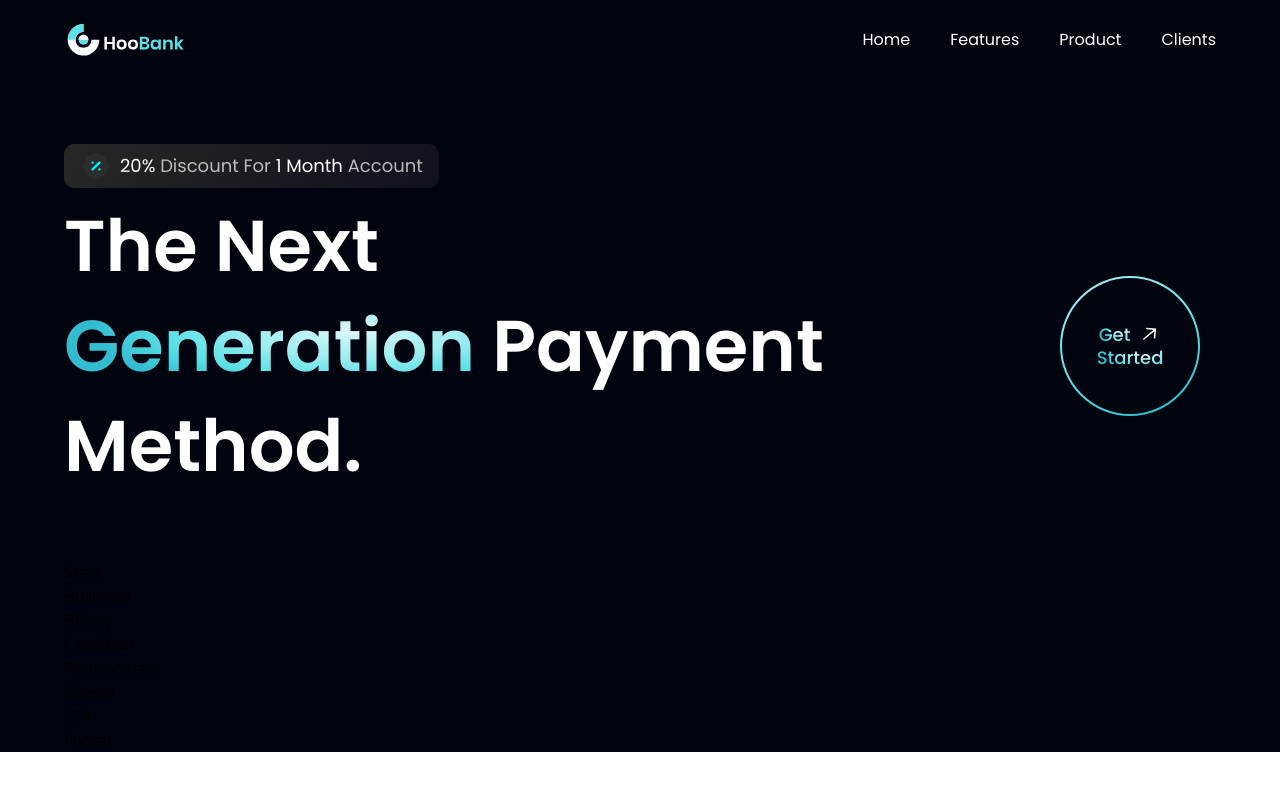
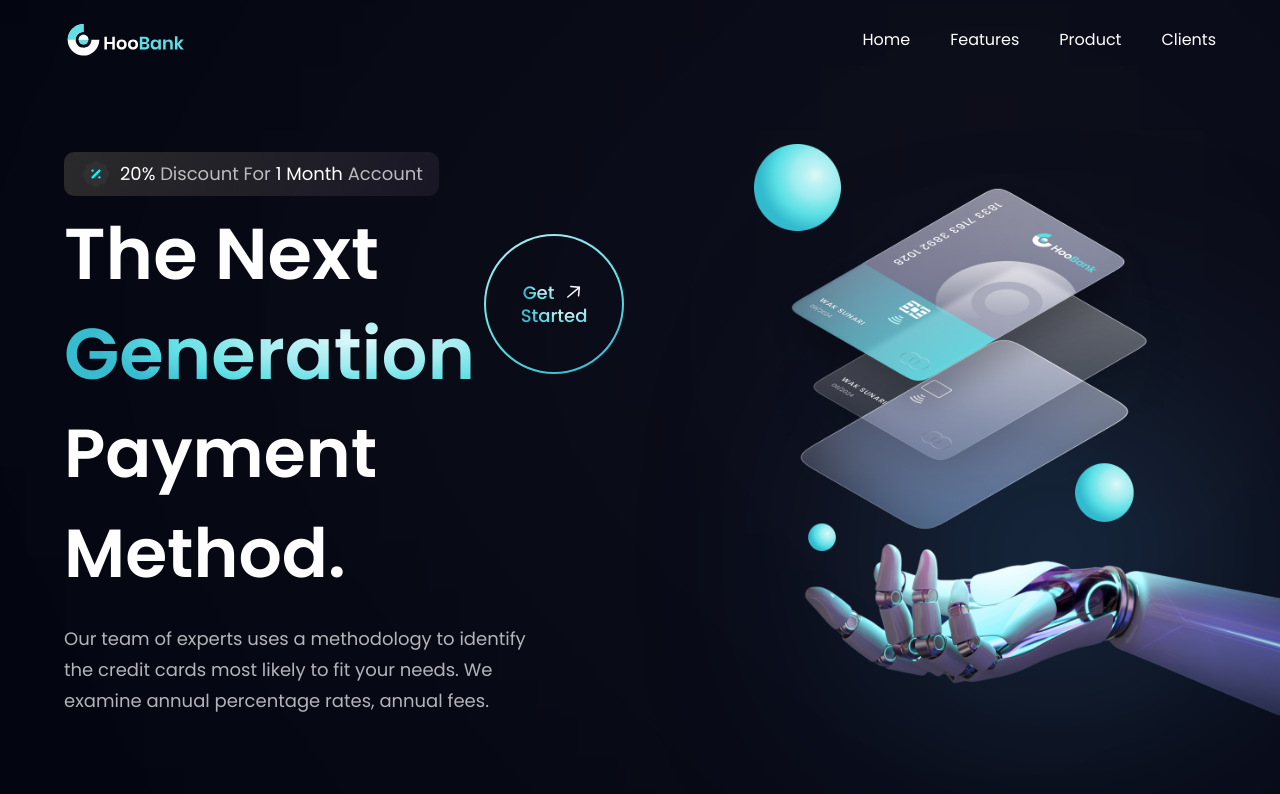
Before and after one commit to sinatajikjs/Hoobank, a React (Vite) app: page / in a window 1280 px wide. Shown: the top 794 px of the page. Built offline with nearby package versions, Linux system fonts and the light colour scheme.

Commit message:
Hero component created

```diff
--- a/src/components/Hero.jsx
+++ b/src/components/Hero.jsx
@@ -9,7 +9,7 @@
       className={`flex md:flex-row flex-col ${styles.paddingY}`}
     >
       <div
-        className={`grow ${styles.flexStart} flex-col xl:px-0 sm:px-16 px-6`}
+        className={`flex-1 ${styles.flexStart} flex-col xl:px-0 sm:px-16 px-6`}
       >
         <div className="flex flex-row items-center py-1.5 px-4 bg-discount-gradient rounded-[10px] mb-2">
           <img className="w-8 h-8" src={discount} alt="discount" />
@@ -23,12 +23,42 @@
           <h1 className="flex-1 text-white font-poppins ss:text-[72px] text-[52px] ss:leading-[100px] leading-[75px] font-semibold ">
             {" "}
             The Next <br className="sm:block hidden" />{" "}
-            <span className="text-gradient">Generation</span> Payment Method.
+            <span className="text-gradient">Generation</span>
           </h1>
-          <div className="flex  md:mr-4 mr-0">
+          <div className="ss:flex hidden md:mr-4 mr-0">
             <GetStarted />
           </div>
         </div>
+
+        <h1 className="text-white font-poppins ss:text-[68px] text-[52px] ss:leading-[100px] leading-[75px] font-semibold w-full">
+          Payment Method.
+        </h1>
+
+        <p className={`${styles.paragraph} max-w-[470px] mt-5`}>
+          Our team of experts uses a methodology to identify the credit cards
+          most likely to fit your needs. We examine annual percentage rates,
+          annual fees.
+        </p>
+      </div>
+
+      <div
+        className={`flex-1 flex ${styles.flexCenter} md:my-0 my-10 relative`}
+      >
+        <img
+          src={robot}
+          alt="billing"
+          className="w-[100%] h-[100%] relative z-[5]"
+        />
+
+        {/* gradient start */}
+        <div className="absolute z-[0] w-[40%] h-[35%] top-0 pink__gradient" />
+        <div className="absolute z-[1] w-[80%] h-[80%] rounded-full white__gradient bottom-40" />
+        <div className="absolute z-[0] w-[50%] h-[50%] right-20 bottom-20 blue__gradient" />
+        {/* gradient end */}
+      </div>
+
+      <div className={`ss:hidden ${styles.flexCenter}`}>
+        <GetStarted />
       </div>
     </section>
   );
```
